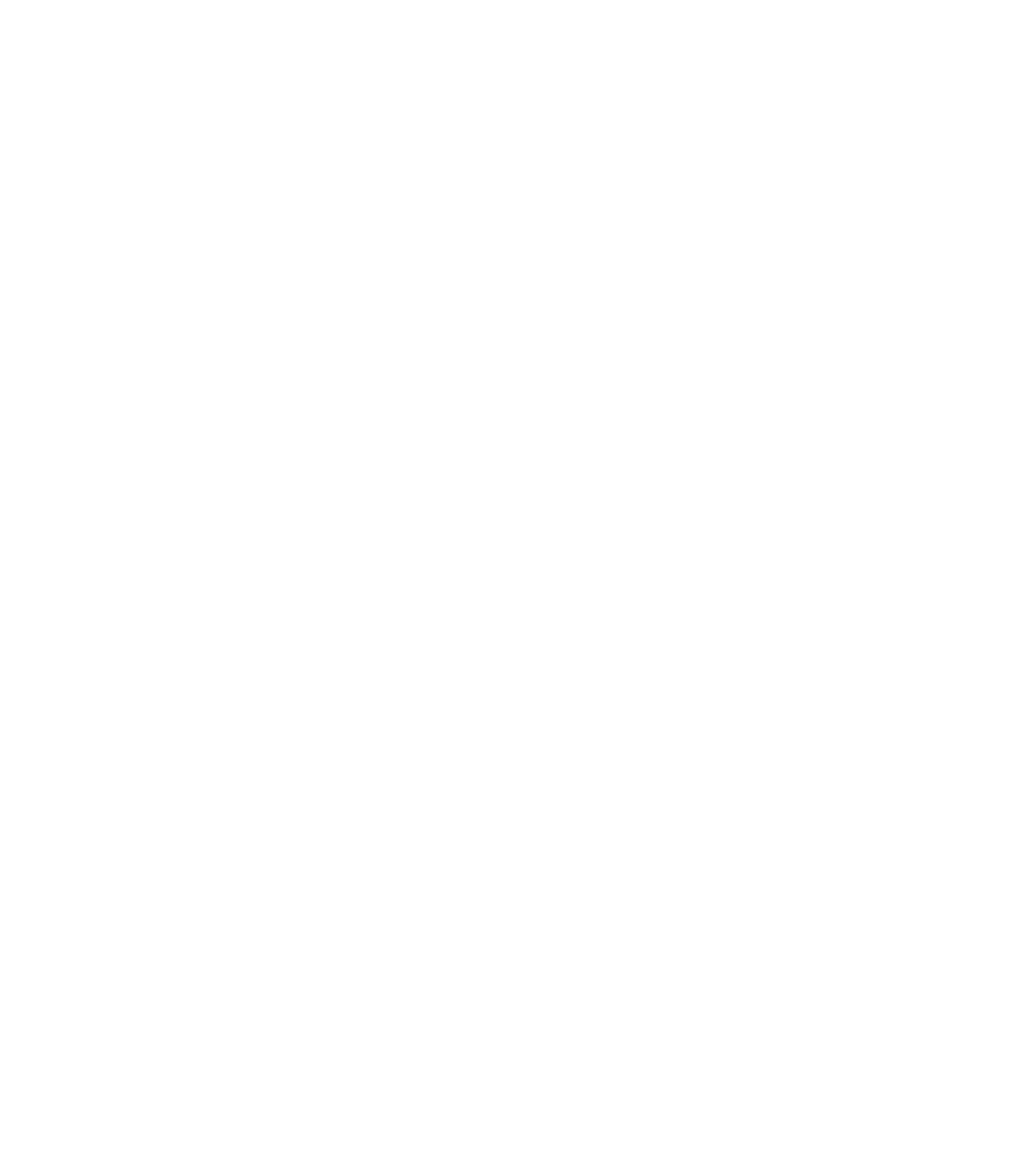
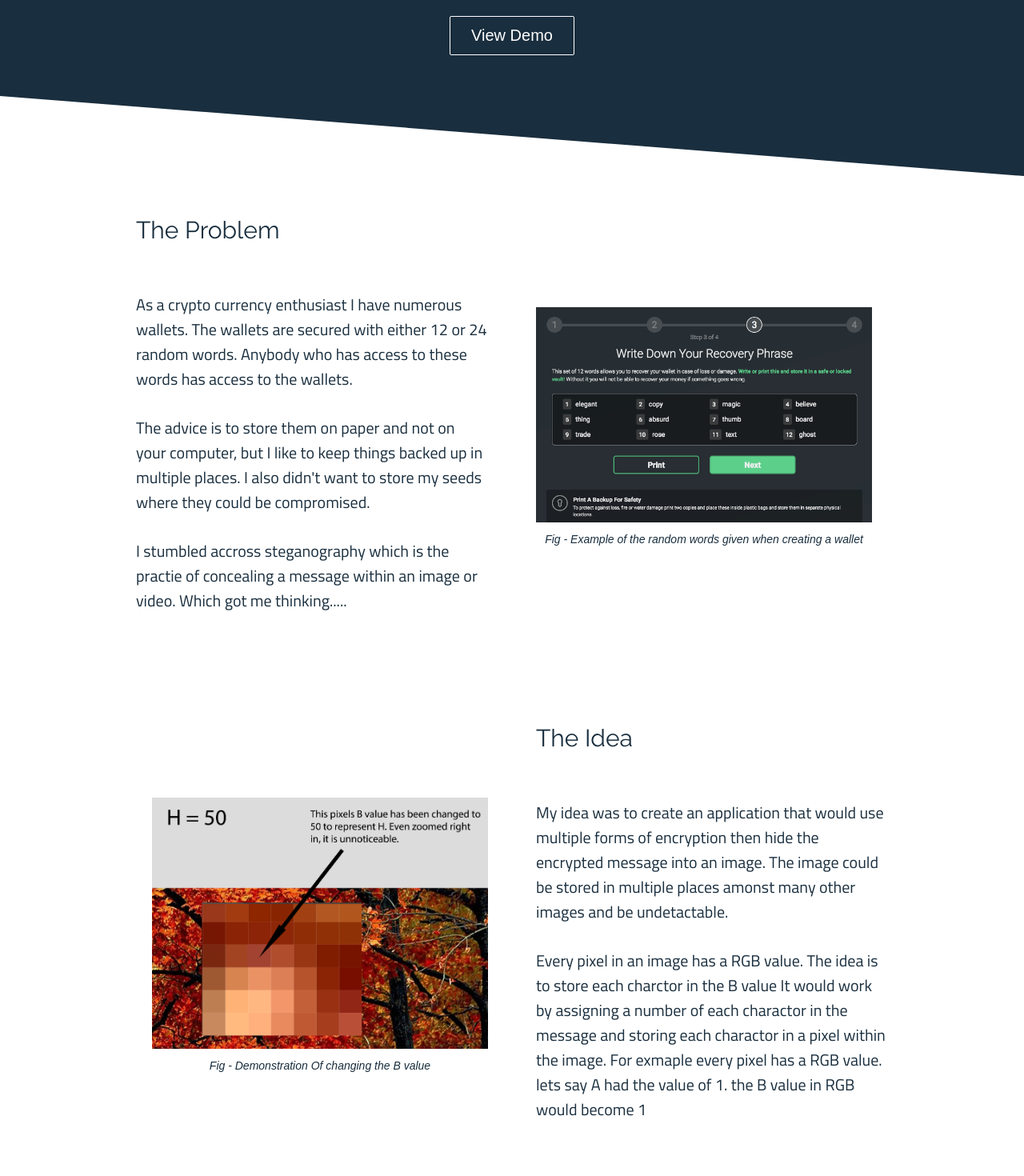
Before and after one commit to mikehulme6498/MyPortfolioV1, a React (Create React App) app: page /CryptoPic in a window 1280 px wide. Shown: the part 260-1730 px from the top of the page at 80% size. Before the commit the page ends 800 px from the top, so only its background shows below. Built offline with nearby package versions, Linux system fonts and the light colour scheme.

Commit message:
Started cryptopic page

```diff
--- a/src/App.js
+++ b/src/App.js
@@ -7,6 +7,7 @@
 import Projects from './Components/pages/Projects';
 import AboutMe from './Components/AboutMe';
 import ScrollToTop from './Components/ScrollToTop';
+import CrpytoPic from './Components/pages/CryptoPic';
 
 
 function App() {
@@ -23,6 +24,7 @@
         <Route path="/Projects" component={Projects}></Route>
         <Route path="/AboutMe" component={AboutMe}></Route>
         <Route path="/ProcessDiag" component={ProcessDiagnostics}></Route>
+        <Route path="/CryptoPic" component={CrpytoPic}></Route>
       </Switch>
     </Router>
 
--- a/src/Components/Cards.js
+++ b/src/Components/Cards.js
@@ -23,7 +23,7 @@
                         title="CryptoPic"
                         desc="Hides Passwords / Messages in images in a undetectable way."
                         label="Desktop App"
-                        path='/diagnostics'
+                        path='/CryptoPic'
                         techUsed="C# / .Net Framework / Winforms"
                         />
                     </ul>
--- a/src/Components/PageHeading.js
+++ b/src/Components/PageHeading.js
@@ -1,4 +1,5 @@
 import React from 'react'
+import {Button} from './Button'
 import './css/Page.css'
 
 function PageHeading(props) {
@@ -7,9 +8,11 @@
         <div className="page-heading">
                 <div className="heading-title">{props.title}</div>
                 <div className="heading-text">{props.text}</div>
+                <div className="button">
+                    <Button buttonStyle="btn--outline" buttonSize="btn--large">View Demo</Button>
+                </div>
+
         </div>
-
-
     )
 }
 
--- /dev/null
+++ b/src/Components/Projects/CryptoPic/IdeaText.js
@@ -0,0 +1,24 @@
+import React from 'react'
+
+function IdeaText() {
+    return (
+        <div>
+            <p>
+                My idea was to create an application that would use multiple forms of encryption then hide the encrypted
+                message into an image. The image could be stored in multiple places amonst many other images and be
+                undetactable.
+            </p>
+            <p>
+                Every pixel in an image has a RGB value. The idea is to store each charctor in the B value
+
+                It would work by assigning a number of each charactor in the message and storing each charactor in
+                a pixel within the image. For exmaple every pixel has a RGB value. lets say A had the value of 1.
+
+                the B value in RGB would become 1
+            </p>
+
+        </div>
+    )
+}
+
+export default IdeaText
--- /dev/null
+++ b/src/Components/Projects/CryptoPic/ProblemText.js
@@ -0,0 +1,22 @@
+import React from 'react'
+
+function ProblemText() {
+    return (
+        <div>
+            <p>
+                As a crypto currency enthusiast I have numerous wallets. The wallets are secured with either 12 or 24
+                random words. Anybody who has access to these words has access to the wallets.
+            </p>
+            <p>
+                The advice is to store them on paper and not on your computer, but I like to keep things backed up in multiple
+                places. I also didn't want to store my seeds where they could be compromised.
+            </p>
+           <p>
+               I stumbled accross steganography which is the practie of concealing a message within an image or video. Which got
+               me thinking.....
+           </p>
+        </div>
+    )
+}
+
+export default ProblemText
--- a/src/Components/css/Page.css
+++ b/src/Components/css/Page.css
@@ -17,7 +17,9 @@
     padding-top: 100px;
 
 }
-
+.button{
+    padding-top:30px;
+}
 .heading-title{
     font-size: 48px;
     font-family: 'Raleway', Arial, Helvetica, sans-serif;
--- /dev/null
+++ b/src/Components/pages/CryptoPic.js
@@ -0,0 +1,46 @@
+import React from 'react'
+import PageBodySection from '../PageBodySection';
+import PageBodySectionWithImage from '../PageBodySectionWithImage';
+import PageHeading from '../PageHeading';
+import IdeaText from '../Projects/CryptoPic/IdeaText';
+import ProblemText from '../Projects/CryptoPic/ProblemText';
+
+function CrpytoPic(){
+    return(
+        <div>
+            <PageHeading
+            title="CryptoPic"
+            text="Hide passwords / messages inside images"
+        />
+         <PageBodySectionWithImage
+            title="The Problem"
+            text={<ProblemText />}
+            imagePosition="right"
+            image='/Images/cryptoSeed.png'
+            caption="Example of the random words given when creating a wallet"
+            imageLarge={true}
+            shiftUpForLine={true}
+        />
+
+        <PageBodySectionWithImage
+            title="The Idea"
+            text={<IdeaText />}
+            imagePosition="left"
+            image='/Images/CryptoPicIdeaExample.png'
+            imageLarge={true}
+            secondToLast={true}
+            caption="Demonstration Of changing the B value"
+
+        />
+
+        <PageBodySection
+            title="The Results"
+            text="Video Here"
+            bgColour="darkblue"
+            shiftUpForLine={true}
+        />
+        </div>
+    )
+}
+
+export default CrpytoPic
```
Also changed, not shown: public/Images/CryptoPicIdeaExample.png (added), public/Images/cryptoSeed.png (added).
